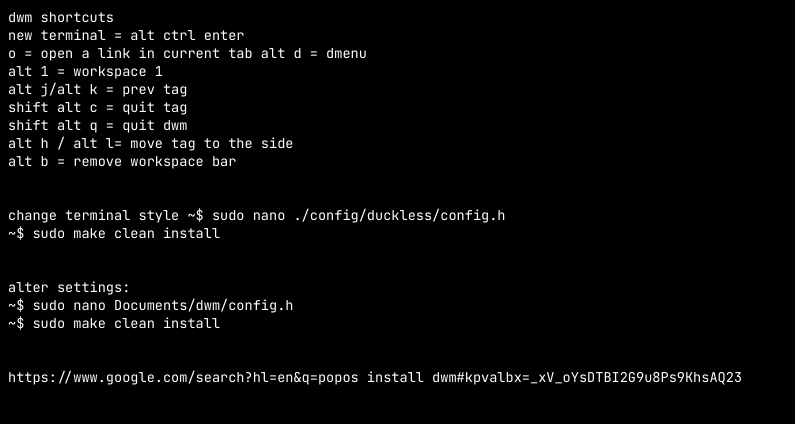
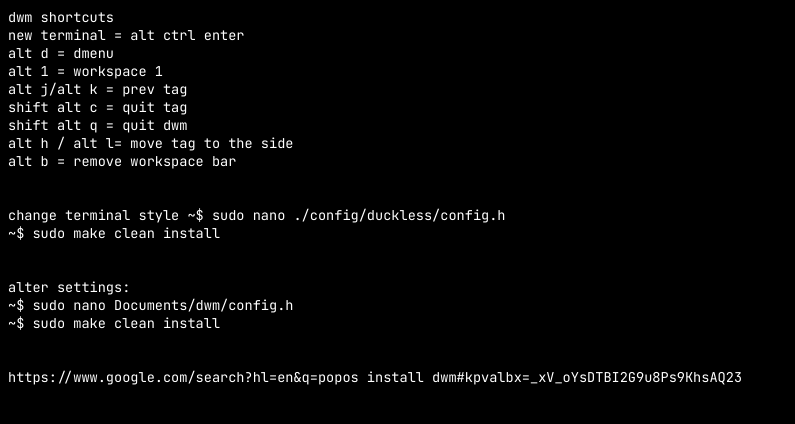
Before and after one commit to putteneersjoris/qutebrowser, a plain HTML site: page suckless_dwm.html in a window 1280 px wide. Shown: the whole page, without its empty margins (0-795 px from the left). Drawn offline with Linux system fonts and the light colour scheme.

Commit message:
update shortcuts

```diff
--- a/suckless_dwm.html
+++ b/suckless_dwm.html
@@ -12,7 +12,6 @@
     <div> dwm shortcuts</div>
     <div class="content">
         new terminal = alt ctrl enter <br>
-        o = open a link in current tab
         alt d = dmenu <br>
         alt 1 = workspace 1 <br>
         alt j/alt k = prev tag <br>
```
